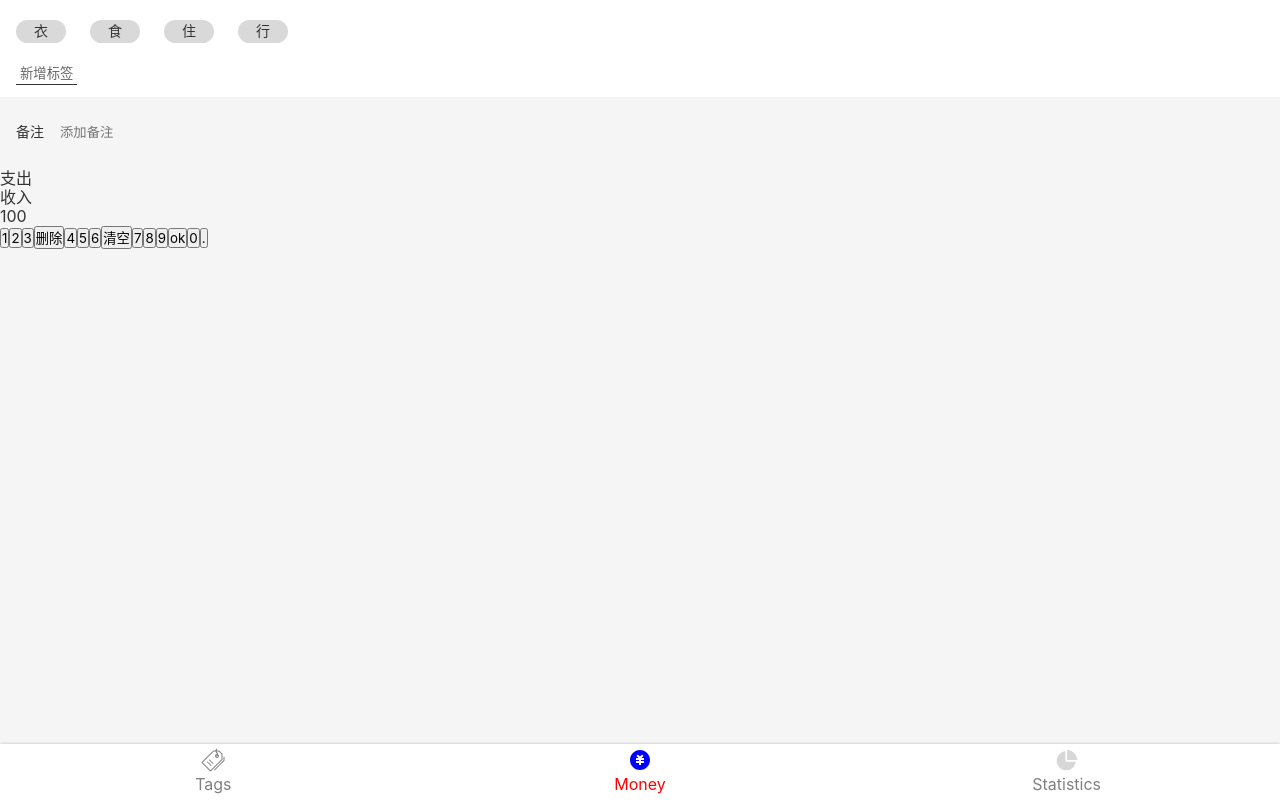
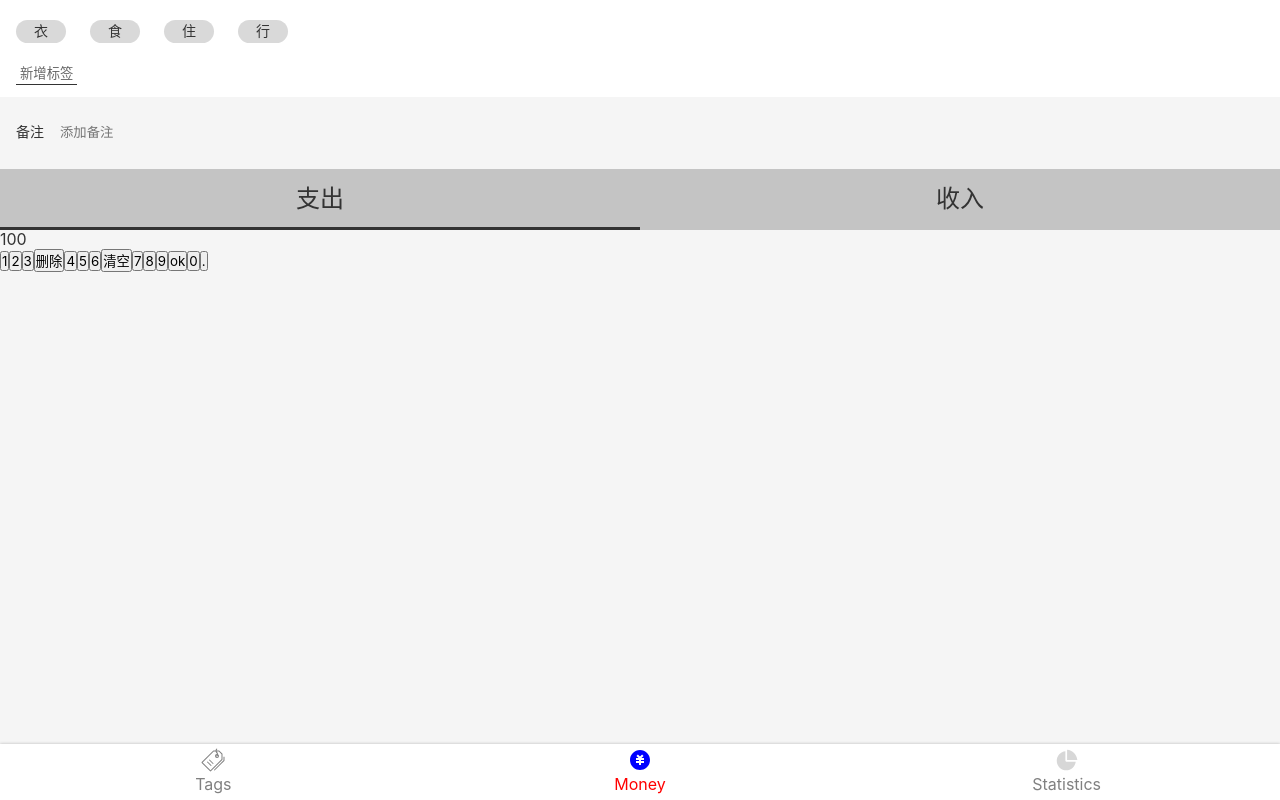
Before and after one commit to flaChang/bookkeeping-sourceCode, a React app: page /#/money in a window 1280 px wide. Built offline with nearby package versions, Linux system fonts and the light colour scheme.

Commit message:
money.tsx 之 categorySection

```diff
--- a/src/views/money.tsx
+++ b/src/views/money.tsx
@@ -31,7 +31,16 @@ const NotesSection = styled.section`
     }
 `
 const CategorySection = styled.section`
-
+  font-size: 24px;
+  > ul { display: flex;background: #c4c4c4;
+    > li {
+      width: 50%;text-align: center;padding: 16px 0;position: relative;
+      &.selected::after{
+        content: '';display: block;width: 100%;left: 0;bottom: 0;
+        height: 3px;background: #333;position: absolute;
+      }
+    }
+  }
 `
 const NumberPadSection = styled.section`
 
@@ -57,7 +66,7 @@ function Money() {
             </NotesSection>
             <CategorySection>
                 <ul>
-                    <li>支出</li>
+                    <li className='selected'>支出</li>
                     <li>收入</li>
                 </ul>
             </CategorySection>
```
